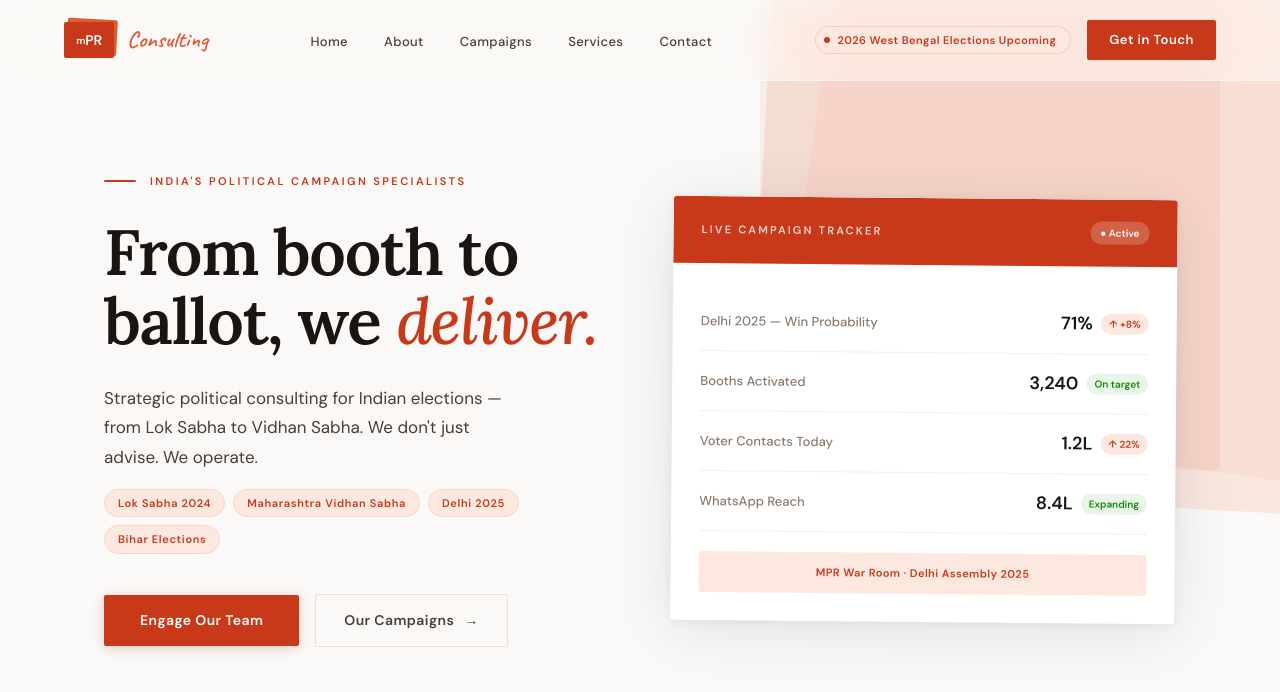
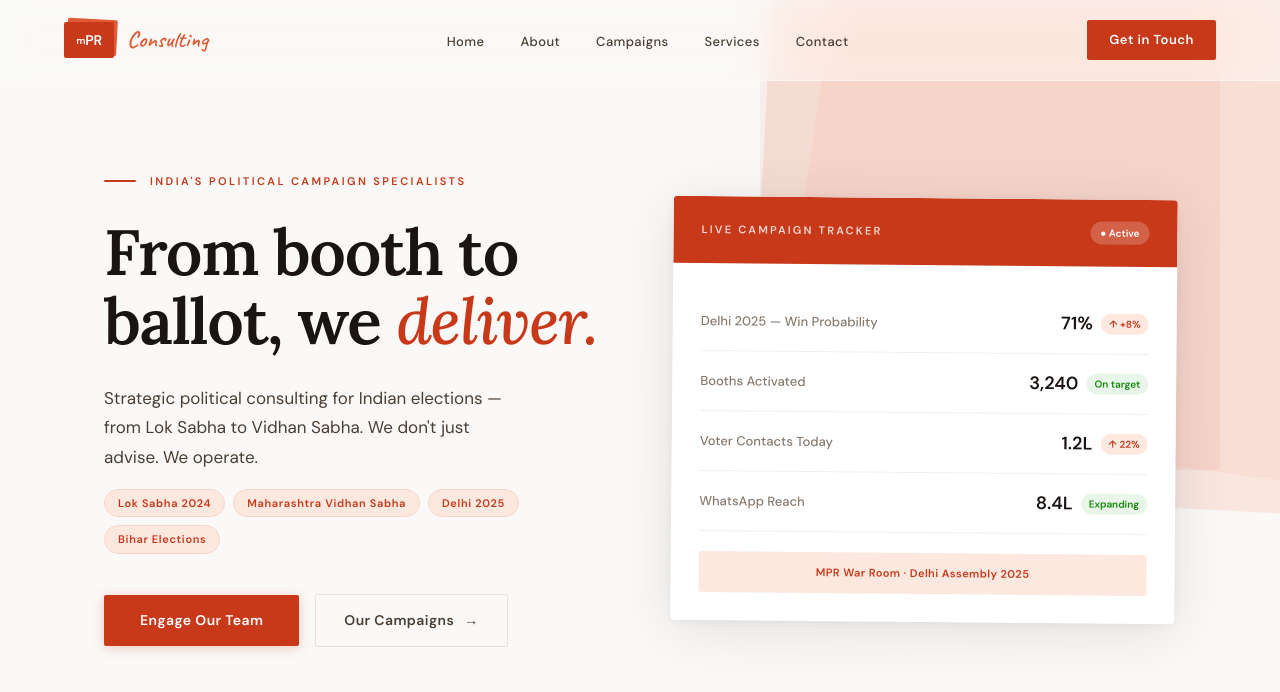
Before and after one commit to shr3ka/mpr-vite, a React (Vite) app: page / in a window 1280 px wide. Shown: the top 692 px of the page. Built offline with nearby package versions, Linux system fonts and the light colour scheme.

Commit message:
updated header

```diff
--- a/src/components/simple-header.tsx
+++ b/src/components/simple-header.tsx
@@ -125,6 +125,7 @@ export default function Header() {
           font-family: var(--sans); font-size: 11px; font-weight: 600;
           color: var(--red); letter-spacing: 0.04em;
           white-space: nowrap;
+          margin-bottom: 8px;
         }
         .nav-election-dot {
           width: 6px; height: 6px; border-radius: 50%;
@@ -221,10 +222,6 @@ export default function Header() {
         </ul>
 
         <div style={{ display: "flex", alignItems: "center", gap: "16px" }}>
-          <div className="nav-election-badge">
-            <div className="nav-election-dot" />
-            2026 West Bengal Elections Upcoming
-          </div>
           <button className="nav-cta" onClick={() => navigate("/contact-us")}>
             Get in Touch
           </button>
--- a/src/index.css
+++ b/src/index.css
@@ -3,7 +3,6 @@
 @import "shadcn/tailwind.css";
 
 @custom-variant dark (&:is(.dark *));
-w
 :root {
   font-family: system-ui, Avenir, Helvetica, Arial, sans-serif;
   line-height: 1.5;
--- a/src/pages/home.tsx
+++ b/src/pages/home.tsx
@@ -690,6 +690,12 @@ export default function Home() {
         </div>
         <div className="hero-content">
           <div>
+            {/*
+              <div className="nav-election-badge">
+                <div className="nav-election-dot" />
+                2026 West Bengal Elections Upcoming
+              </div>
+              */}
             <div className="hero-eyebrow">India's Political Campaign Specialists</div>
             <h1 className="hero-headline">
               From booth to<br />ballot, we <em>deliver.</em>
```
